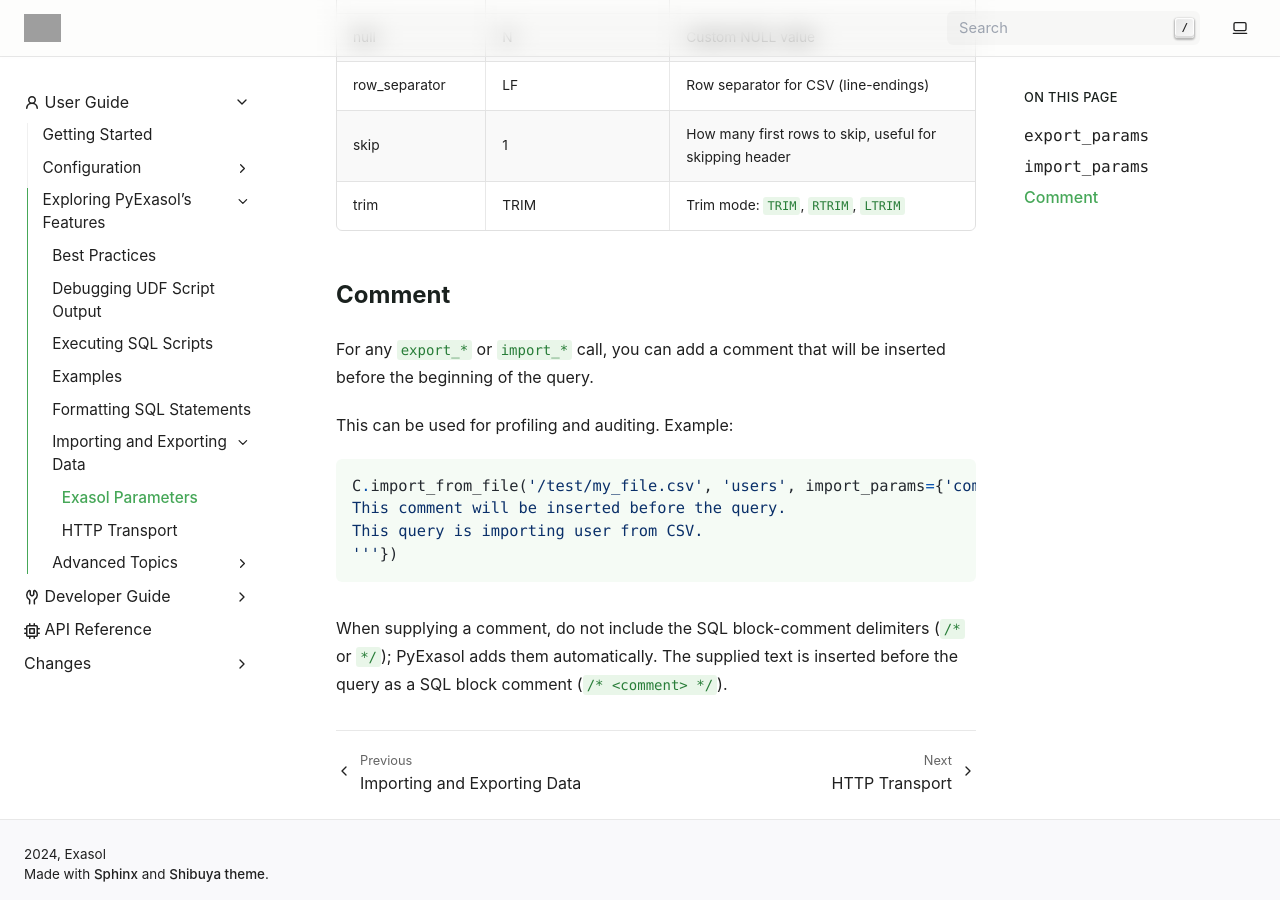
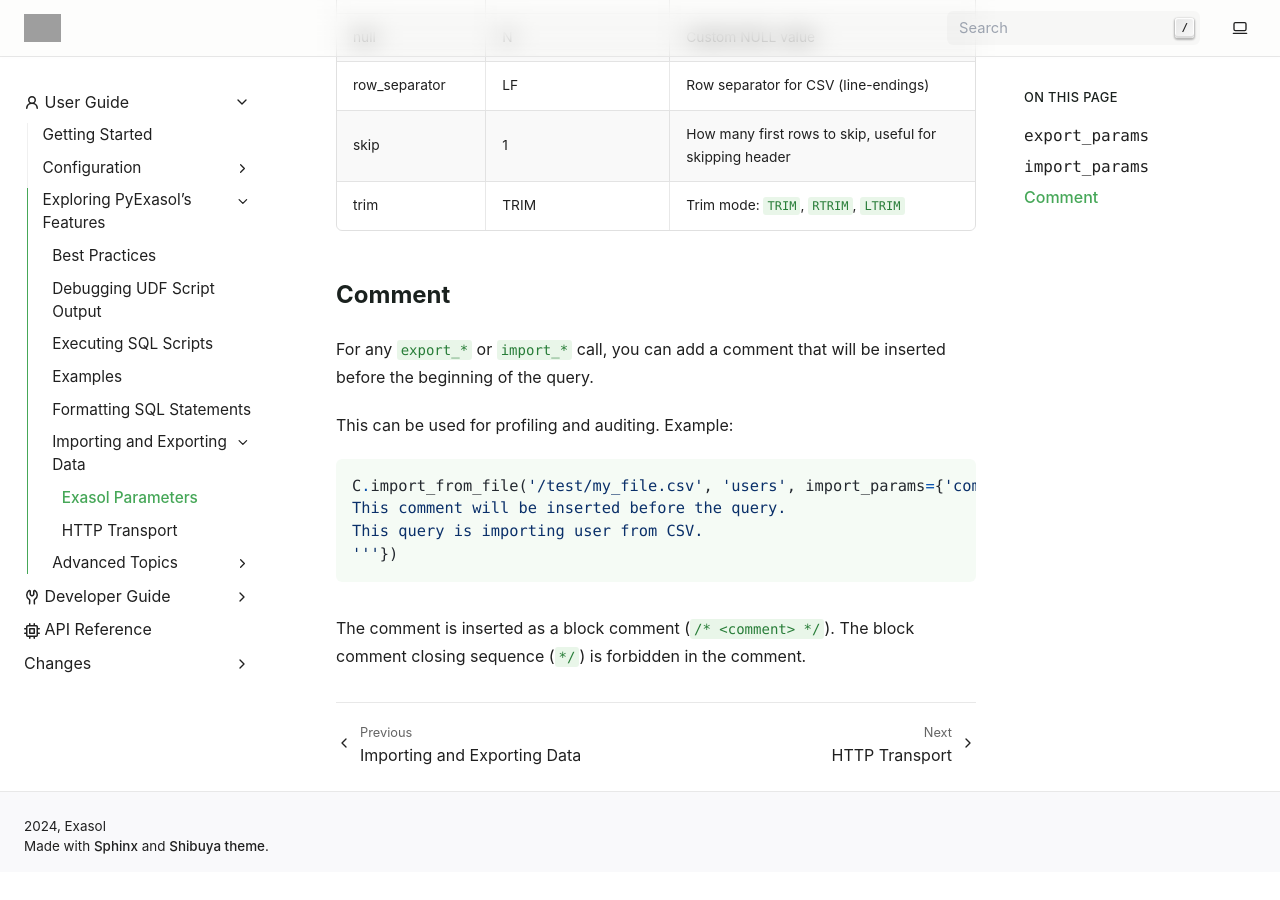
Before and after one commit to exasol/pyexasol, a Sphinx documentation site: the page built from doc/user_guide/exploring_features/import_and_export/parameters.rst, in a window 1280 px wide and 900 px high, scrolled down 2296 px. Built offline with Sphinx 7.4.7, drawn with Linux system fonts in a browser that asks for light colours; after the commit the page ends 3168 px from its top, so only the background shows below that; grey boxes are pictures that could not be loaded.

Commit message:
Revert to allow /* in comments as not strictly needed and would be a breaking change if included

```diff
--- a/doc/user_guide/exploring_features/import_and_export/parameters.rst
+++ b/doc/user_guide/exploring_features/import_and_export/parameters.rst
@@ -136,6 +136,5 @@ This can be used for profiling and auditing. Example:
     This query is importing user from CSV.
     '''})
 
-When supplying a comment, do not include the SQL block-comment delimiters (``/*`` or
-``*/``); PyExasol adds them automatically. The supplied text is inserted before the
-query as a SQL block comment (``/* <comment> */``).
+The comment is inserted as a block comment (``/* <comment> */``). The block comment
+closing sequence (``*/``) is forbidden in the comment.
```
Also changed, not shown: doc/changes/unreleased.md (+0 -1 lines), 3 other files.
